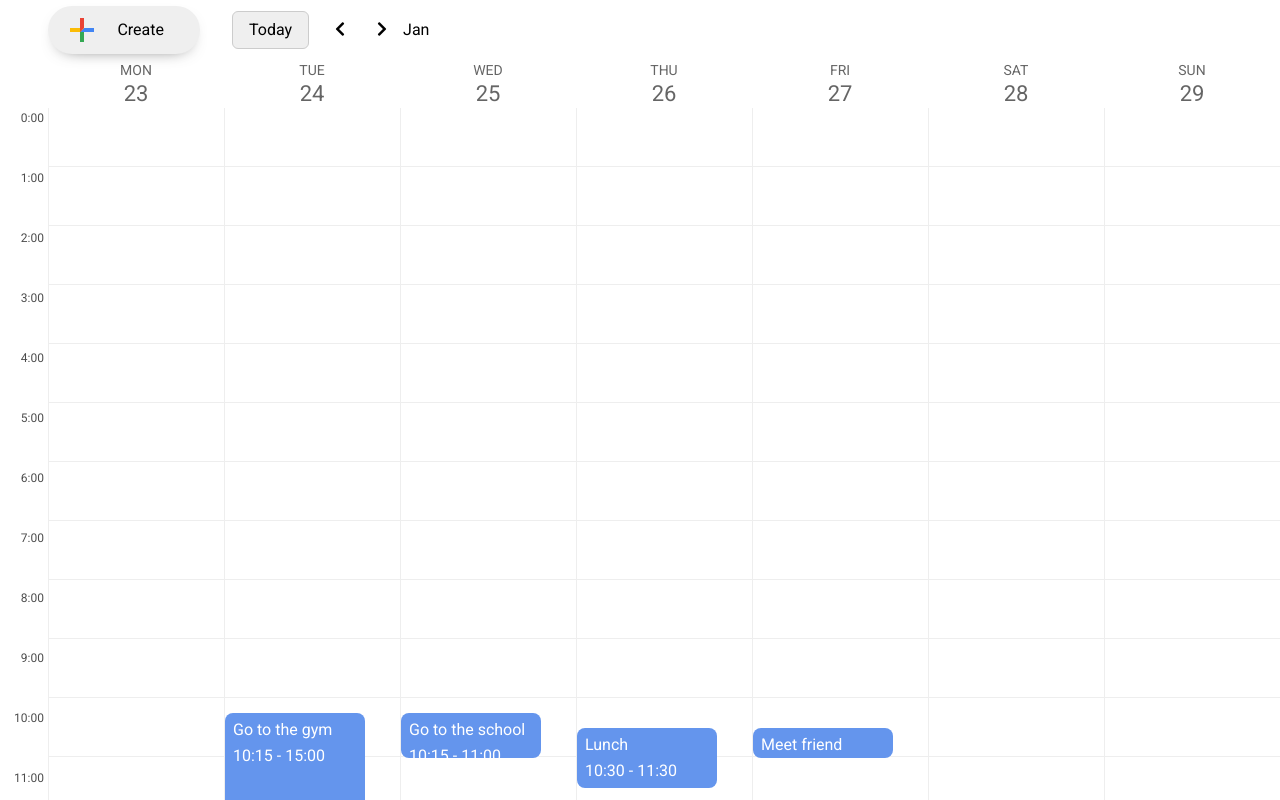
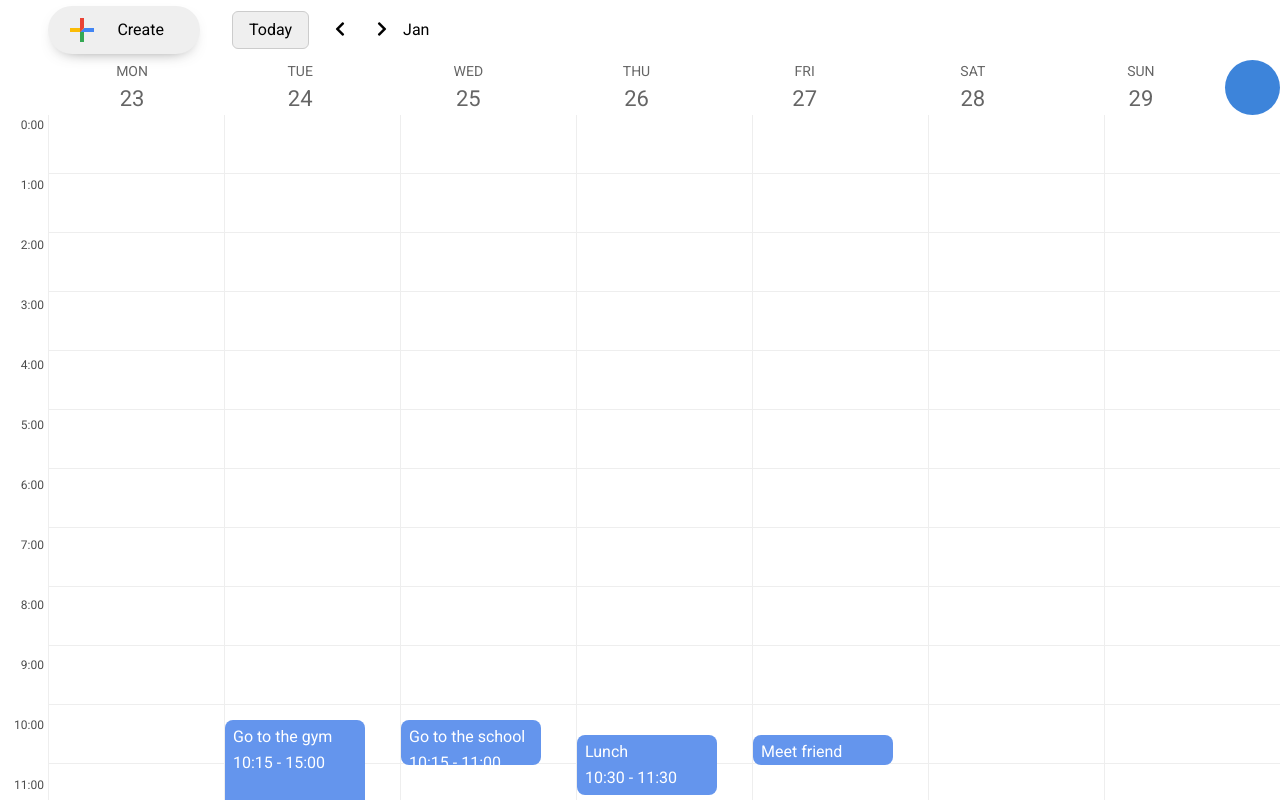
Before and after one commit to Mwxyz2022/calendar-project, a React app: page / in a window 1280 px wide. Built offline with nearby package versions, Linux system fonts and the light colour scheme.

Commit message:
add files

```diff
--- a/src/components/calendar/calendar.scss
+++ b/src/components/calendar/calendar.scss
@@ -65,9 +65,16 @@
 	}
 }
 
-.red-line {
-  position: absolute;
-  width: 100%;
-  border-top: 2px solid red;
-  z-index: 5;
+.current_day {
+	width: 55px;
+	height: 55px;
+	border-radius: 50%;
+	background-color: rgba(17, 104, 210, 0.811);
 }
+
+// .red-line {
+//   position: absolute;
+//   width: 100%;
+//   border-top: 2px solid red;
+//   z-index: 5;
+// }
--- a/src/components/day/Day.jsx
+++ b/src/components/day/Day.jsx
@@ -1,6 +1,6 @@
 import React from 'react';
 import Hour from '../hour/Hour';
-
+import RedLine from '../../components/redLine/RedLine';
 import './day.scss';
 
 const Day = ({ dataDay, dayEvents, setEvents }) => {
@@ -25,6 +25,8 @@ const Day = ({ dataDay, dayEvents, setEvents }) => {
 					/>
 				);
 			})}
+
+			<RedLine />
 		</div>
 	);
 };
--- a/src/components/navigation/Navigation.jsx
+++ b/src/components/navigation/Navigation.jsx
@@ -18,6 +18,7 @@ const Navigation = ({ weekDates }) => {
 					</span>
 				</div>
 			))}
+			<div className="current_day"></div>
 		</header>
 	);
 };
--- /dev/null
+++ b/src/components/redLine/RedLine.jsx
@@ -0,0 +1,16 @@
+import React from 'react';
+
+import './redline.scss';
+
+const RedLine = () => (
+	<div className="redLine">
+		<div className="redLine__line"></div>
+		<span className="redLine__point"></span>
+	</div>
+);
+
+export default RedLine;
+
+//import RedLine from '../../components/redLine/RedLine';
+
+//<RedLine />
--- /dev/null
+++ b/src/components/redLine/redline.scss
@@ -0,0 +1,25 @@
+.redLine {
+	// display: flex;
+	// height: 2px;
+	&__line {
+		height: 2px;
+		background-color: rgba($color: #ae3535, $alpha: 1);
+		position: relative;
+
+		&::before {
+			position: absolute;
+			top: -1.5px;
+			left: -2.75px;
+			content: '';
+			background-color: rgba($color: #ae3535, $alpha: 1);
+			height: 5px;
+			width: 5px;
+			border-radius: 50%;
+		}
+	}
+	// &__point {
+	// 	width: 10px;
+	// 	height: 10px;
+	// 	border-radius: 50%;
+	// }
+}
```
Lines whose indentation alone changed are shown as unchanged.
